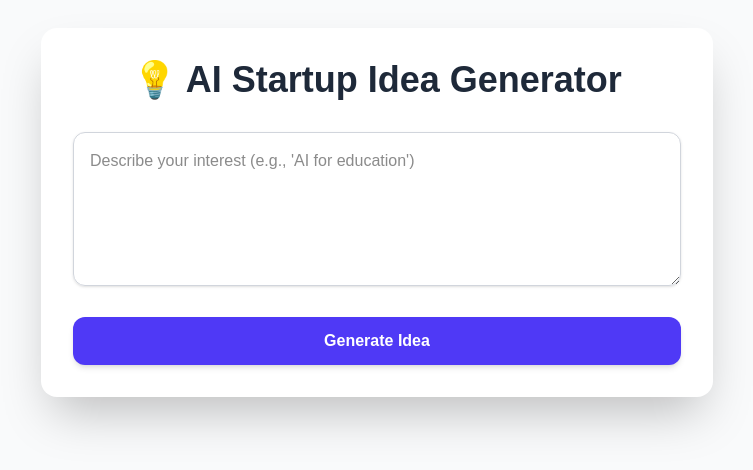
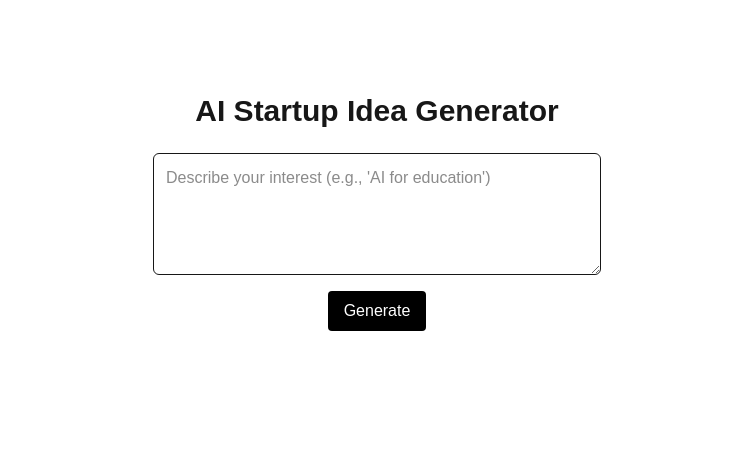
Before and after one commit to thedesigoat/ai-idea-generator, a Next.js app: page / in a window 1280 px wide. Shown: the part 188-658 px from the top of the page, without its empty margins (263-1016 px from the left). Built offline with nearby package versions, Linux system fonts and the light colour scheme.

Commit message:
Update UI with shadows and fix API config

```diff
--- a/src/app/page.tsx
+++ b/src/app/page.tsx
@@ -44,15 +44,12 @@ export default function Home() {
   }
 
   return (
-    <main className="min-h-screen flex flex-col items-center justify-center px-4 py-10 bg-gray-50">
-      <div className="bg-white shadow-2xl rounded-2xl p-8 w-full max-w-2xl">
-        <h1 className="text-4xl font-bold text-center mb-8 text-gray-800">
-          💡 AI Startup Idea Generator
-        </h1>
+    <main className="min-h-screen flex flex-col items-center justify-center p-4">
+      <h1 className="text-3xl font-bold mb-6">AI Startup Idea Generator</h1>
 
       <textarea
-          className="w-full p-4 border border-gray-300 rounded-xl shadow-sm focus:ring-2 focus:ring-indigo-400 focus:outline-none transition mb-6"
-          rows={5}
+        className="w-full max-w-md p-3 border rounded-md mb-4"
+        rows={4}
         placeholder="Describe your interest (e.g., 'AI for education')"
         value={input}
         onChange={(e) => setInput(e.target.value)}
@@ -61,17 +58,16 @@ export default function Home() {
       <button
         onClick={generateIdea}
         disabled={loading}
-          className="w-full bg-indigo-600 hover:bg-indigo-700 text-white font-semibold py-3 rounded-xl shadow-md transition disabled:opacity-50"
+        className="bg-black text-white px-4 py-2 rounded hover:bg-gray-800 disabled:opacity-50"
       >
-          {loading ? 'Generating...' : 'Generate Idea'}
+        {loading ? 'Generating...' : 'Generate'}
       </button>
 
       {response && (
-          <div className="mt-8 p-5 bg-gray-100 border border-gray-200 rounded-xl shadow-inner whitespace-pre-line text-gray-800">
+        <div className="mt-6 p-4 bg-gray-100 border rounded max-w-md whitespace-pre-line">
           {response}
         </div>
       )}
-      </div>
     </main>
   );
 }
```
Lines whose indentation alone changed are shown as unchanged.
